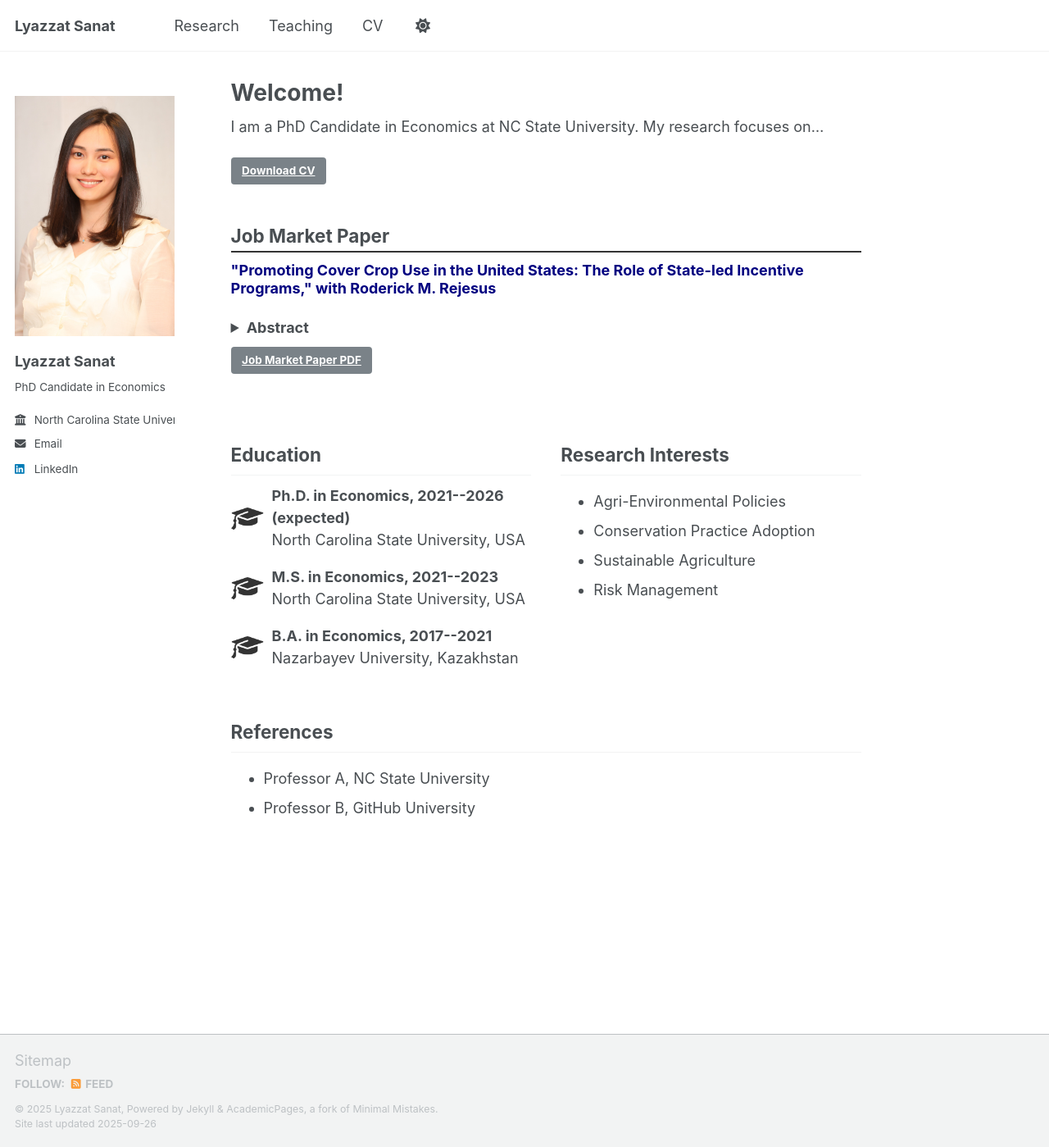
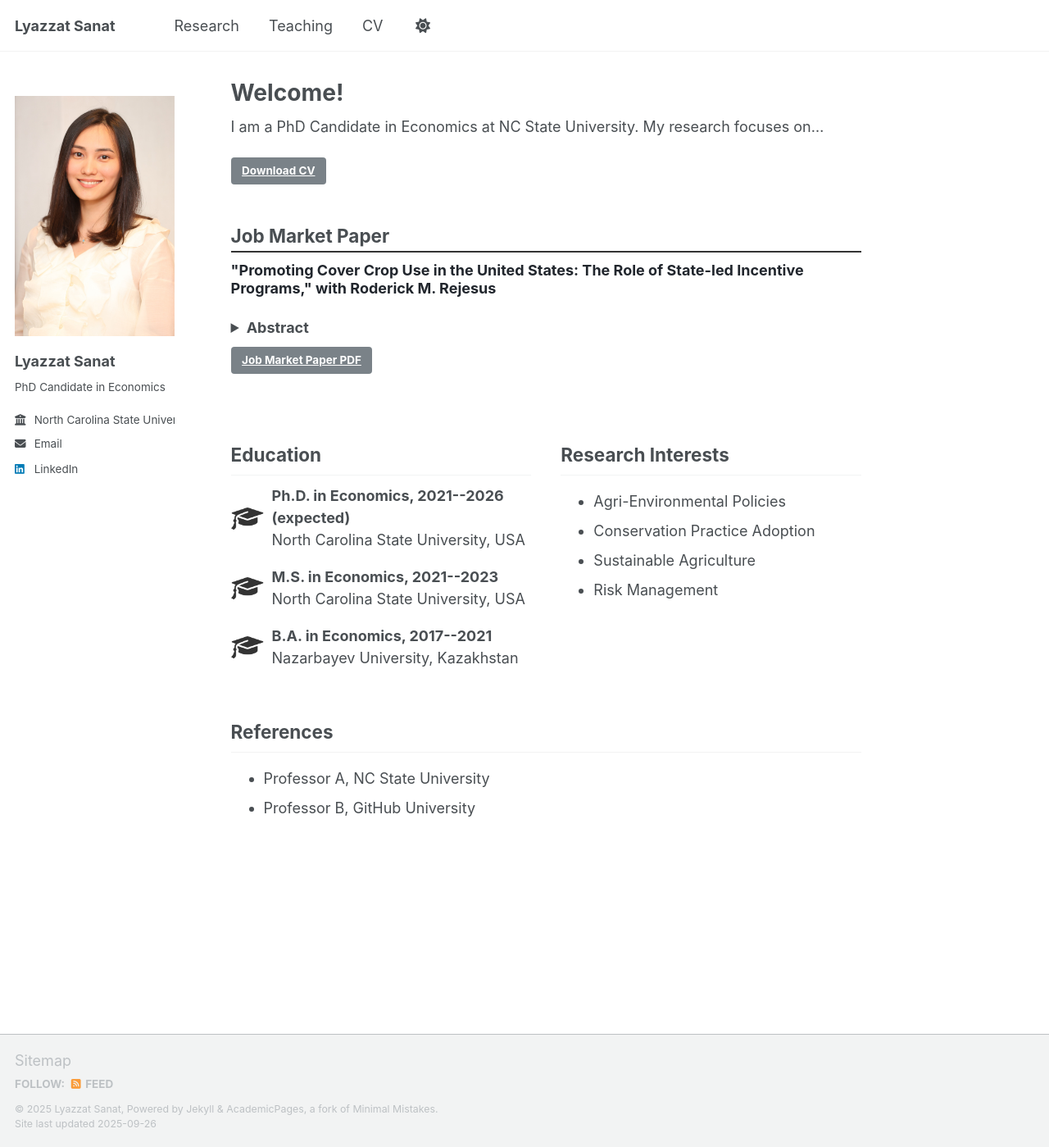
Before and after one commit to lyazzatsanat/lyazzatsanat.github.io, a Jekyll site: the page built from _pages/about.md, in a window 1280 px wide and 1399 px high. Shown: the whole window at 82% size. Built offline with Jekyll 4.4.1, drawn with Linux system fonts in a browser that asks for light colours; a script that is not in the unit is left out.

Commit message:
Update about.md

```diff
--- a/_pages/about.md
+++ b/_pages/about.md
@@ -19,8 +19,9 @@ I am a PhD Candidate in Economics at NC State University. My research focuses on
 <section style="margin-top: 2em;">
   <h2 style="border-bottom: 2px solid #333; padding-bottom: 5px;">Job Market Paper</h2>
 
-  <p style="font-size: 1em; font-weight: bold; color: navy; line-height: 1.2;">
-  "Promoting Cover Crop Use in the United States: The Role of State-led Incentive Programs," with Roderick M. Rejesus
+  <p style="font-size: 1em; font-weight: bold; color: #21262d; line-height: 1.2;">
+  "Promoting Cover Crop Use in the United States: The Role of State-led Incentive Programs,"
+   with Roderick M. Rejesus
 </p>
 
   <!-- Collapsible Abstract -->
```
